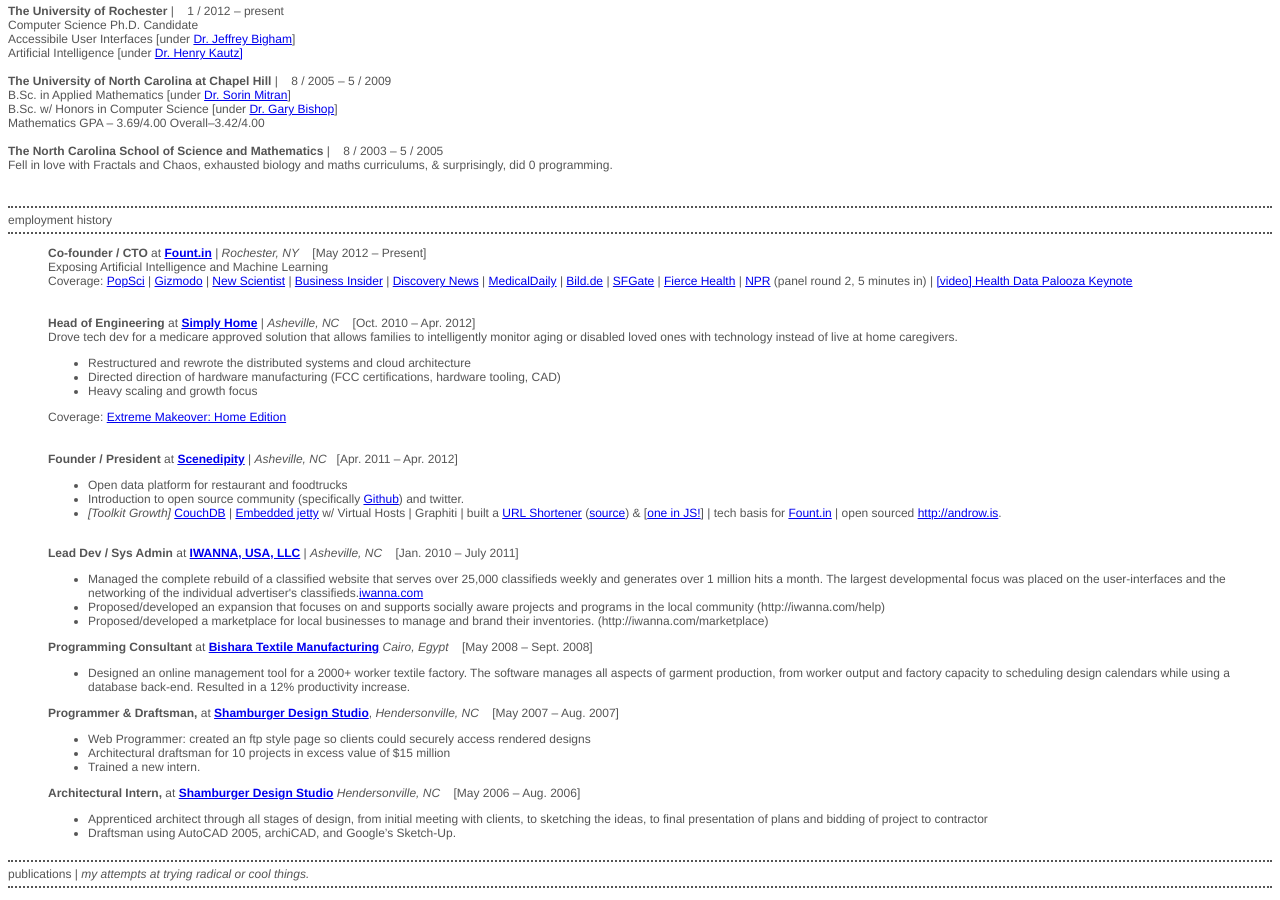
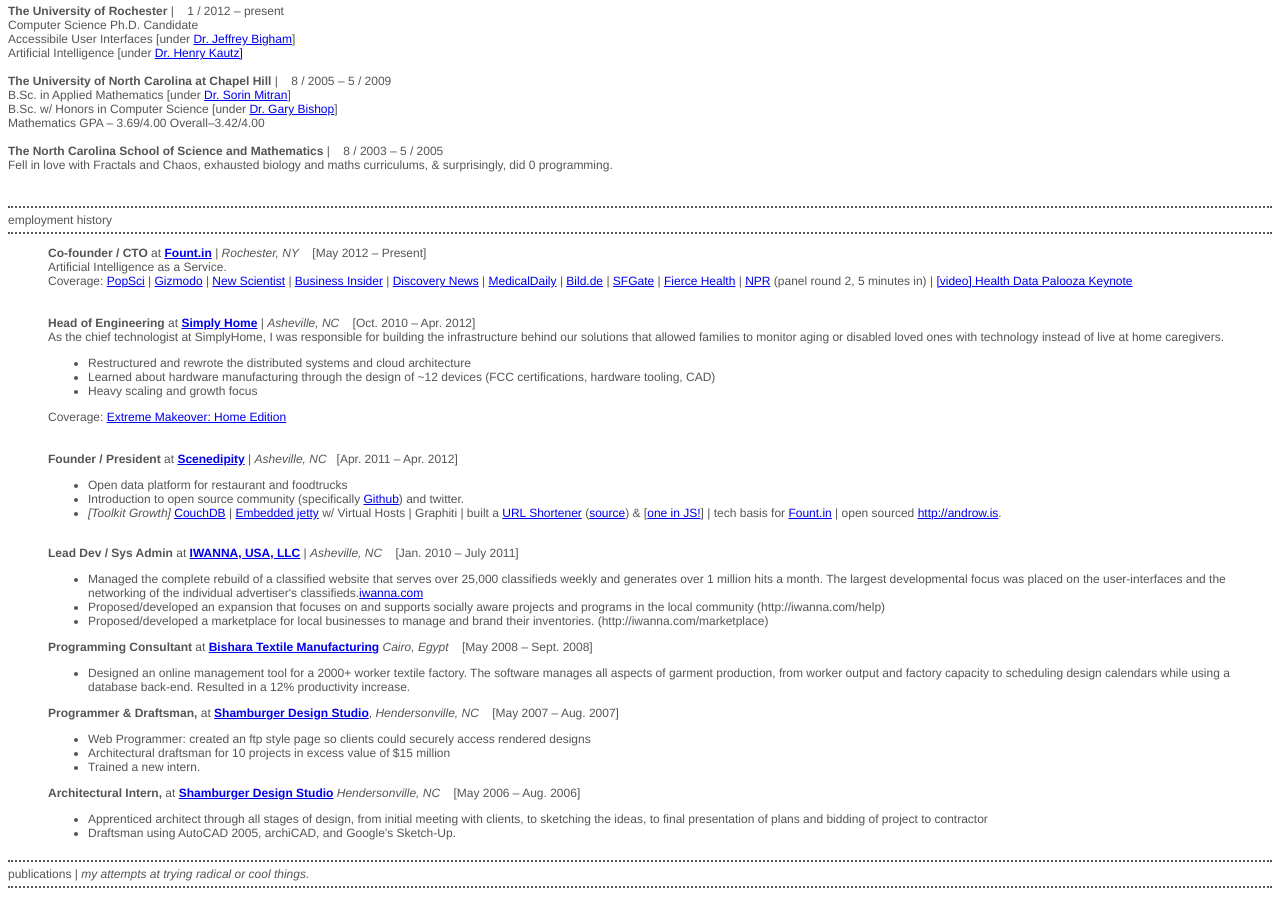
Before and after one commit to androwis/androwis.github.com, a Jekyll site: the page resume/index.html, which Jekyll copies as it is, in a window 1280 px wide and 900 px high, scrolled down 317 px. Built offline with Jekyll 4.4.1, drawn with Linux system fonts in a browser that asks for light colours.

Commit message:
Update resume/index.html

```diff
--- a/resume/index.html
+++ b/resume/index.html
@@ -52,7 +52,7 @@
 
 <dd>
 <b>Co-founder / CTO</b> at <a href="http://fount.in"><b>Fount.in</b></a> | <i>Rochester, NY</i> <span class="d">[May 2012 – Present]</span>
-<br/>Exposing Artificial Intelligence and Machine Learning
+<br/>Artificial Intelligence as a Service.
 <br/>Coverage:
 <a href="http://www.popsci.com/science/article/2012-07/algorithm-scans-your-tweets-tell-you-if-youre-about-get-sick">PopSci</a> |
 <a href="http://gizmodo.com/5929196/how-twitter-can-predict-when-individuals-will-get-sick">Gizmodo</a> |
@@ -72,11 +72,11 @@
 
 <dd>
 <b> Head of Engineering</b> at <a href="http://simply-home.com"><b>Simply Home</b></a> | <i>Asheville, NC</i> <span class="d">[Oct. 2010 – Apr. 2012]</span>
-<br/>Drove tech dev for a medicare approved solution that allows families to intelligently monitor aging or disabled loved ones
+<br/>As the chief technologist at SimplyHome, I was responsible for building the infrastructure behind our solutions that allowed families to monitor aging or disabled loved ones
 with technology instead of live at home caregivers.
 <ul>
     <li>Restructured and rewrote the distributed systems and cloud architecture</li>
-    <li>Directed direction of hardware manufacturing (FCC certifications, hardware tooling, CAD)</li>
+    <li>Learned about hardware manufacturing through the design of ~12 devices (FCC certifications, hardware tooling, CAD)</li>
     <li>Heavy scaling and growth focus</li>
 </ul>
 Coverage:
```
